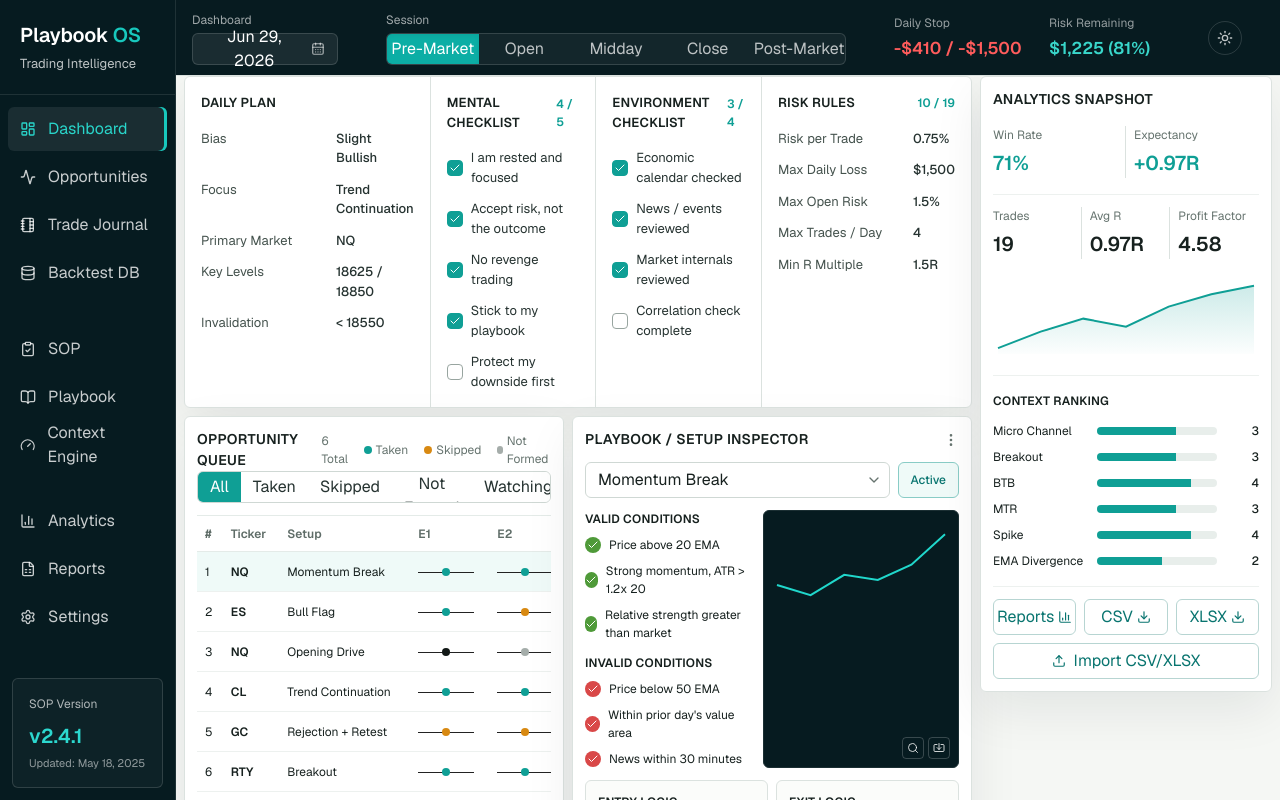
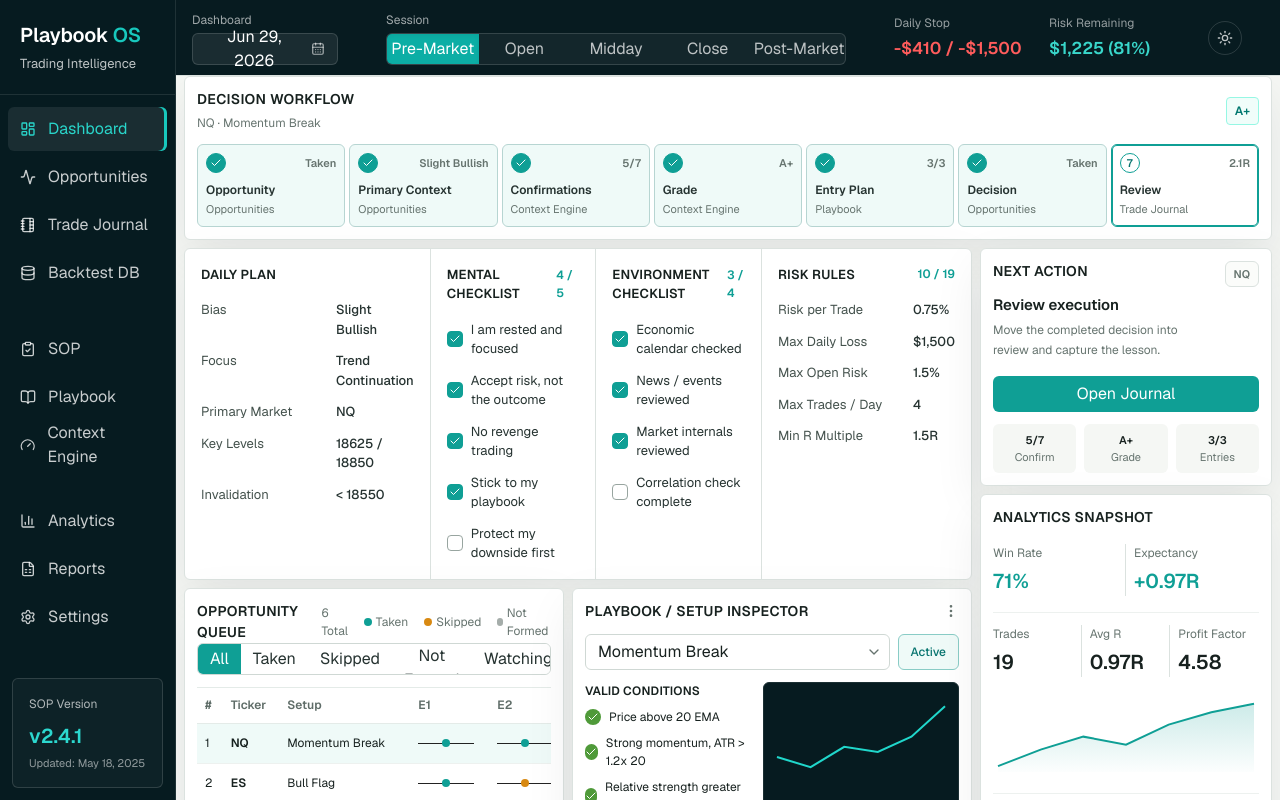
Before and after one commit to mohamadsolouki/backtester, a Next.js app: page / in a window 1280 px wide. Built offline with nearby package versions, Linux system fonts and the light colour scheme.

Commit message:
Improve trading workflow UX

```diff
--- a/src/components/trading-platform.tsx
+++ b/src/components/trading-platform.tsx
@@ -96,8 +96,100 @@ type RiskSettings = {
   maxTrades: number;
   minR: number;
 };
+type WorkflowStep = {
+  key: string;
+  label: string;
+  module: ModuleName;
+  metric: (opportunity: Opportunity) => string;
+};
 
 const statusTabs: StatusTab[] = ["All", "Taken", "Skipped", "Not Formed", "Watching"];
+const workflowSteps: WorkflowStep[] = [
+  {
+    key: "opportunity",
+    label: "Opportunity",
+    module: "Opportunities",
+    metric: (opportunity) => opportunity.status,
+  },
+  {
+    key: "primary-context",
+    label: "Primary Context",
+    module: "Opportunities",
+    metric: (opportunity) => opportunity.bias,
+  },
+  {
+    key: "confirmations",
+    label: "Confirmations",
+    module: "Context Engine",
+    metric: (opportunity) => `${opportunity.confirmations}/7`,
+  },
+  {
+    key: "grade",
+    label: "Grade",
+    module: "Context Engine",
+    metric: (opportunity) => opportunity.grade,
+  },
+  {
+    key: "entry",
+    label: "Entry Plan",
+    module: "Playbook",
+    metric: (opportunity) =>
+      `${opportunity.entries.filter((entry) => entry.status !== "Waiting").length}/3`,
+  },
+  {
+    key: "decision",
+    label: "Decision",
+    module: "Opportunities",
+    metric: (opportunity) => opportunity.status,
+  },
+  {
+    key: "review",
+    label: "Review",
+    module: "Trade Journal",
+    metric: (opportunity) => (opportunity.resultR ? `${opportunity.resultR}R` : "Open"),
+  },
+];
+
+function workflowIndex(opportunity: Opportunity) {
+  if (opportunity.status === "Taken" || opportunity.status === "Skipped") return 6;
+  if (opportunity.entries.some((entry) => entry.status !== "Waiting")) return 5;
+  if (opportunity.confirmations >= 3) return 4;
+  if (opportunity.confirmations > 0) return 2;
+  return 1;
+}
+
+function nextAction(opportunity: Opportunity) {
+  if (opportunity.confirmations < 3) {
+    return {
+      title: "Confirm the setup",
+      detail: "Tag the independent context signals before grading the idea.",
+      module: "Context Engine" as ModuleName,
+      action: "Open Context Engine",
+    };
+  }
+  if (opportunity.entries.every((entry) => entry.status === "Waiting")) {
+    return {
+      title: "Plan E1 / E2 / E3",
+      detail: "Set the entry sequence and skip rules before the trade is taken.",
+      module: "Playbook" as ModuleName,
+      action: "Open Playbook",
+    };
+  }
+  if (opportunity.status === "Watching") {
+    return {
+      title: "Record the decision",
+      detail: "Mark the opportunity as taken, skipped, or not formed.",
+      module: "Opportunities" as ModuleName,
+      action: "Open Opportunity",
+    };
+  }
+  return {
+    title: "Review execution",
+    detail: "Move the completed decision into review and capture the lesson.",
+    module: "Trade Journal" as ModuleName,
+    action: "Open Journal",
+  };
+}
 
 function normalizeOpportunity(opportunity: Opportunity): Opportunity {
   const confirmations = countConfirmations(opportunity.contextTags);
@@ -507,6 +599,8 @@ type CommonProps = {
 
 function DashboardView(props: CommonProps) {
   return (
+    <div className="space-y-2">
+      <WorkflowRail opportunity={props.selectedOpportunity} goToModule={props.goToModule} />
       <div className="grid grid-cols-[minmax(0,1fr)_292px] gap-2 max-[1180px]:grid-cols-1">
         <div className="space-y-2">
           <DailyPlan
@@ -526,7 +620,11 @@ function DashboardView(props: CommonProps) {
             total={props.totalSopItems}
           />
         </div>
+        <div className="space-y-2">
+          <NextActionPanel opportunity={props.selectedOpportunity} goToModule={props.goToModule} />
           <AnalyticsRail {...props} />
+        </div>
+      </div>
     </div>
   );
 }
@@ -545,10 +643,12 @@ function OpportunitiesView(props: CommonProps) {
     >
       <div className="grid grid-cols-[1fr_330px] gap-2 max-[1120px]:grid-cols-1">
         <div className="space-y-2">
+          <WorkflowRail opportunity={props.selectedOpportunity} goToModule={props.goToModule} />
           <FilterBar {...props} />
           <OpportunityQueue {...props} />
         </div>
         <div className="space-y-2">
+          <JourneySummary {...props} />
           <NewOpportunityForm onCreate={props.addOpportunity} />
           <OpportunityDetail {...props} />
         </div>
@@ -630,6 +730,9 @@ function TradeJournalView(props: CommonProps) {
           </div>
         </Surface>
       </div>
+      <div className="mt-2">
+        <WorkflowRail opportunity={props.selectedOpportunity} goToModule={props.goToModule} />
+      </div>
     </ModuleShell>
   );
 }
@@ -787,6 +890,7 @@ function ContextEngineView(props: CommonProps) {
       description="Independent boolean tags auto-count confirmations and compute grade."
       actions={<ActionButton icon={Check} onClick={() => toast.success("Context model saved")}>Save Engine</ActionButton>}
     >
+      <WorkflowRail opportunity={props.selectedOpportunity} goToModule={props.goToModule} />
       <div className="grid grid-cols-[1fr_360px] gap-2 max-[1040px]:grid-cols-1">
         <Surface>
           <div className="flex items-center justify-between">
@@ -1146,6 +1250,168 @@ function ModuleShell({
       </div>
       {children}
     </div>
+  );
+}
+
+function WorkflowRail({
+  opportunity,
+  goToModule,
+}: {
+  opportunity: Opportunity;
+  goToModule: (module: ModuleName) => void;
+}) {
+  const activeIndex = workflowIndex(opportunity);
+
+  return (
+    <Surface>
+      <div className="flex flex-wrap items-center justify-between gap-3">
+        <div>
+          <SectionTitle>Decision Workflow</SectionTitle>
+          <div className="mt-1 text-[12px] text-[#66746f]">
+            {opportunity.ticker} · {opportunity.setup}
+          </div>
+        </div>
+        <GradeBadge grade={opportunity.grade} />
+      </div>
+      <div className="mt-3 grid grid-cols-7 gap-1 max-[980px]:grid-cols-4 max-[640px]:grid-cols-2">
+        {workflowSteps.map((step, index) => {
+          const done = index < activeIndex;
+          const active = index === activeIndex;
+          return (
+            <button
+              key={step.key}
+              onClick={() => goToModule(step.module)}
+              className={cn(
+                "min-h-[70px] rounded-md border p-2 text-left transition",
+                done && "border-[#b7d5d2] bg-[#effaf8]",
+                active && "border-[#0f9f95] bg-white shadow-[inset_0_0_0_1px_#0f9f95]",
+                !done && !active && "border-[#dbe2df] bg-[#fbfcfa] hover:bg-[#f5f7f4]",
+              )}
+            >
+              <div className="flex items-center justify-between">
+                <span
+                  className={cn(
+                    "flex h-5 w-5 items-center justify-center rounded-full border text-[11px] font-semibold",
+                    done && "border-[#0f9f95] bg-[#0f9f95] text-white",
+                    active && "border-[#0f9f95] text-[#08746f]",
+                    !done && !active && "border-[#cfd8d4] text-[#66746f]",
+                  )}
+                >
+                  {done ? <Check className="h-3 w-3" /> : index + 1}
+                </span>
+                <span className="text-[11px] font-semibold text-[#66746f]">
+                  {step.metric(opportunity)}
+                </span>
+              </div>
+              <div className="mt-2 text-[12px] font-semibold text-[#263331]">{step.label}</div>
+              <div className="mt-0.5 text-[11px] text-[#66746f]">{step.module}</div>
+            </button>
+          );
+        })}
+      </div>
+    </Surface>
+  );
+}
+
+function NextActionPanel({
+  opportunity,
+  goToModule,
+}: {
+  opportunity: Opportunity;
+  goToModule: (module: ModuleName) => void;
+}) {
+  const action = nextAction(opportunity);
+
+  return (
+    <Surface>
+      <div className="flex items-start justify-between gap-3">
+        <div>
+          <SectionTitle>Next Action</SectionTitle>
+          <div className="mt-3 text-[15px] font-semibold text-[#17211f]">{action.title}</div>
+          <p className="mt-1 text-[12px] leading-5 text-[#66746f]">{action.detail}</p>
+        </div>
+        <span className="rounded-md border border-[#dbe2df] bg-[#fbfcfa] px-2 py-1 text-[11px] font-semibold text-[#66746f]">
+          {opportunity.ticker}
+        </span>
+      </div>
+      <button
+        onClick={() => goToModule(action.module)}
+        className="mt-4 h-9 w-full rounded-md bg-[#0f9f95] text-[12px] font-semibold text-white hover:bg-[#08746f]"
+      >
+        {action.action}
+      </button>
+      <div className="mt-3 grid grid-cols-3 gap-2 text-center text-[11px]">
+        <div className="rounded-md bg-[#f5f7f4] p-2">
+          <div className="font-semibold">{opportunity.confirmations}/7</div>
+          <div className="text-[#66746f]">Confirm</div>
+        </div>
+        <div className="rounded-md bg-[#f5f7f4] p-2">
+          <div className="font-semibold">{opportunity.grade}</div>
+          <div className="text-[#66746f]">Grade</div>
+        </div>
+        <div className="rounded-md bg-[#f5f7f4] p-2">
+          <div className="font-semibold">
+            {opportunity.entries.filter((entry) => entry.status !== "Waiting").length}/3
+          </div>
+          <div className="text-[#66746f]">Entries</div>
+        </div>
+      </div>
+    </Surface>
+  );
+}
+
+function JourneySummary(props: CommonProps) {
+  const counts = {
+    planned: props.opportunities.filter((opportunity) => opportunity.status === "Watching").length,
+    taken: props.opportunities.filter((opportunity) => opportunity.status === "Taken").length,
+    skipped: props.opportunities.filter((opportunity) => opportunity.status === "Skipped").length,
+    review: trades.length,
+  };
+
+  return (
+    <Surface>
+      <SectionTitle>Daily Flow</SectionTitle>
+      <div className="mt-3 grid grid-cols-2 gap-2">
+        <FlowTile label="Watchlist" value={counts.planned} onClick={() => props.setStatusTab("Watching")} />
+        <FlowTile label="Taken" value={counts.taken} onClick={() => props.setStatusTab("Taken")} />
+        <FlowTile label="Skipped" value={counts.skipped} onClick={() => props.setStatusTab("Skipped")} />
+        <FlowTile label="Reviews" value={counts.review} onClick={() => props.goToModule("Trade Journal")} />
+      </div>
+      <div className="mt-3 rounded-md border border-[#dbe2df] bg-[#fbfcfa] p-3">
+        <div className="text-[12px] font-semibold text-[#263331]">Primary path</div>
+        <div className="mt-2 flex flex-wrap gap-1 text-[11px] text-[#66746f]">
+          {workflowSteps.map((step) => (
+            <button
+              key={step.key}
+              onClick={() => props.goToModule(step.module)}
+              className="rounded border border-[#dbe2df] bg-white px-2 py-1 hover:border-[#89ccc6] hover:text-[#08746f]"
+            >
+              {step.label}
+            </button>
+          ))}
+        </div>
+      </div>
+    </Surface>
+  );
+}
+
+function FlowTile({
+  label,
+  value,
+  onClick,
+}: {
+  label: string;
+  value: number;
+  onClick: () => void;
+}) {
+  return (
+    <button
+      onClick={onClick}
+      className="rounded-md border border-[#dbe2df] bg-[#fbfcfa] p-3 text-left hover:border-[#89ccc6] hover:bg-[#effaf8]"
+    >
+      <div className="text-[20px] font-semibold tracking-[-0.02em]">{value}</div>
+      <div className="mt-1 text-[12px] text-[#66746f]">{label}</div>
+    </button>
   );
 }
 
```
Also changed, not shown: 1 other file (tests, documents, lock files or other folders). Lines whose indentation alone changed are shown as unchanged.
